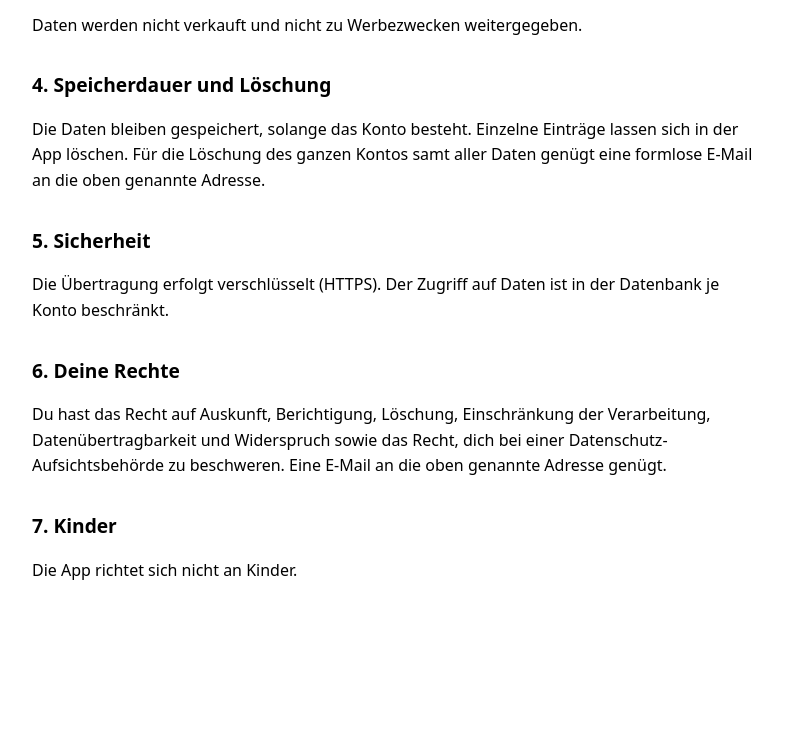
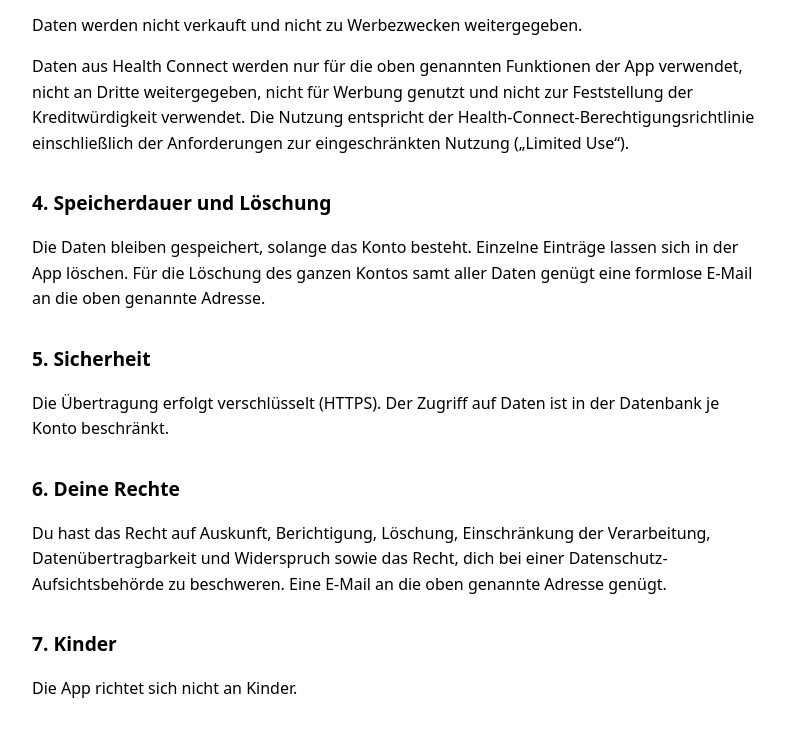
Before and after one commit to Secernis-admin/savabo-datenschutz, a plain HTML site: page index.html in a window 1280 px wide. Shown: the part 1655-2391 px from the top of the page, without its empty margins (240-1038 px from the left). Before the commit the page ends 2318 px from the top, so only its background shows below. Drawn offline with Linux system fonts and the light colour scheme.

Commit message:
Health Connect: eingeschränkte Nutzung ausdrücklich nennen

```diff
--- a/index.html
+++ b/index.html
@@ -51,6 +51,7 @@ und keinen Verkauf von Daten.</p>
 <li><strong>Optionale Verbindungen</strong>, nur wenn der Nutzer sie selbst einrichtet: Oura, Withings, Spotify, tado, SwitchBot, Steam. Die Zugangsschlüssel dieser Dienste liegen auf dem Server, nicht auf dem Gerät.</li>
 </ul>
 <p>Daten werden nicht verkauft und nicht zu Werbezwecken weitergegeben.</p>
+<p>Daten aus Health Connect werden nur für die oben genannten Funktionen der App verwendet, nicht an Dritte weitergegeben, nicht für Werbung genutzt und nicht zur Feststellung der Kreditwürdigkeit verwendet. Die Nutzung entspricht der Health-Connect-Berechtigungsrichtlinie einschließlich der Anforderungen zur eingeschränkten Nutzung („Limited Use“).</p>
 
 <h2>4. Speicherdauer und Löschung</h2>
 <p>Die Daten bleiben gespeichert, solange das Konto besteht. Einzelne Einträge lassen sich in der App löschen.
```
